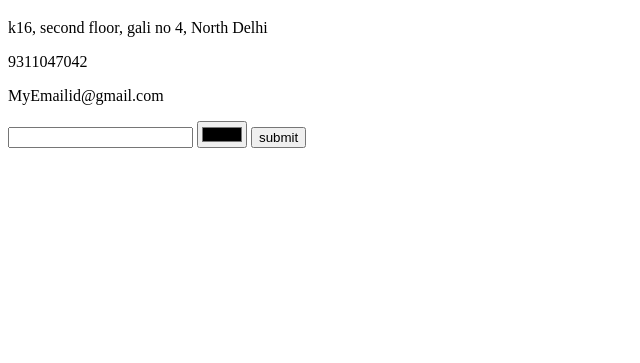
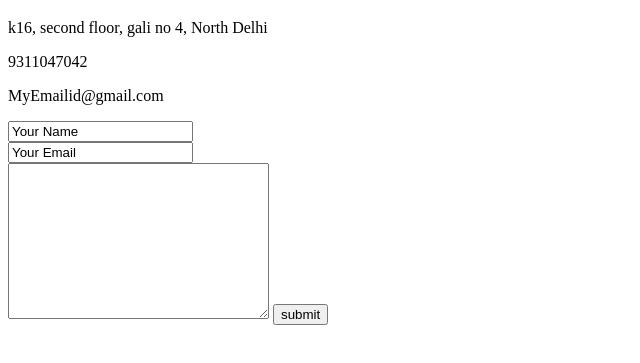
Before and after one commit to satendrasingh0516/first, a plain HTML site: page ContactMe.html in a window 1280 px wide. Shown: the part 61-424 px from the top of the page, without its empty margins (0-640 px from the left). Drawn offline with Linux system fonts and the light colour scheme.

Commit message:
Add files via upload

```diff
--- a/ContactMe.html
+++ b/ContactMe.html
@@ -12,10 +12,16 @@
     <p>9311047042</p>
     <p>MyEmailid@gmail.com</p>
 
-    <form action="index.html"></form>
-    <label for="Your Name"></label>
-    <input type="text" />
-    <input type="color" name="" id="" />
-    <input type="submit" value="submit" />
+    <form
+      action="mailto:satendrasingh0516@gmail.com"
+      method="post"
+      enctype="text/plain"
+    >
+      <input type="text" value="Your Name" /><br />
+      <input type="email" name="" id="" value="Your Email" /><br />
+      <label for="Your Message"></label>
+      <textarea name="Your Message" id="" cols="30" rows="10"></textarea>
+      <input type="submit" value="submit" />
+    </form>
   </body>
 </html>
```
Also changed, not shown: index.html (+3 -1 lines).
